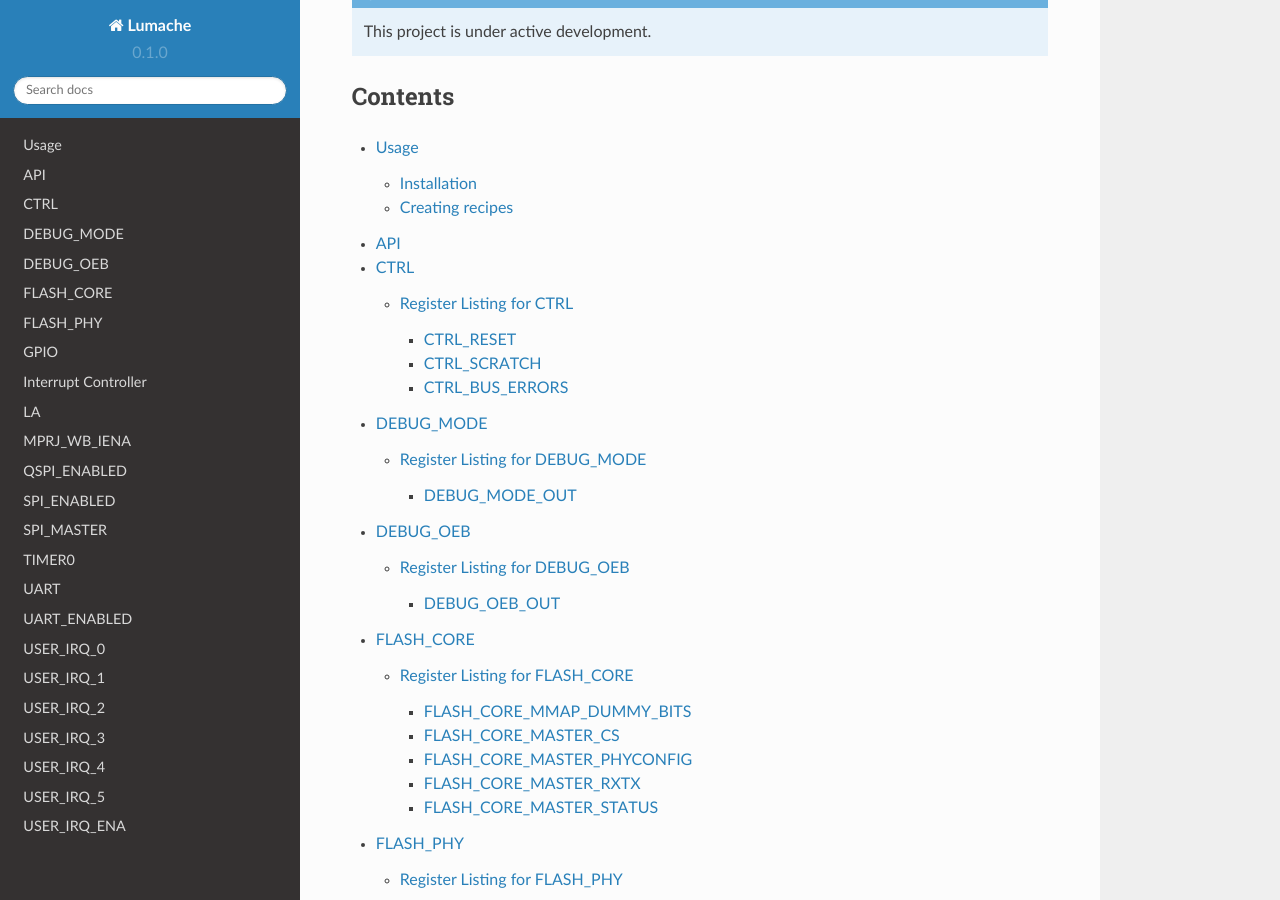
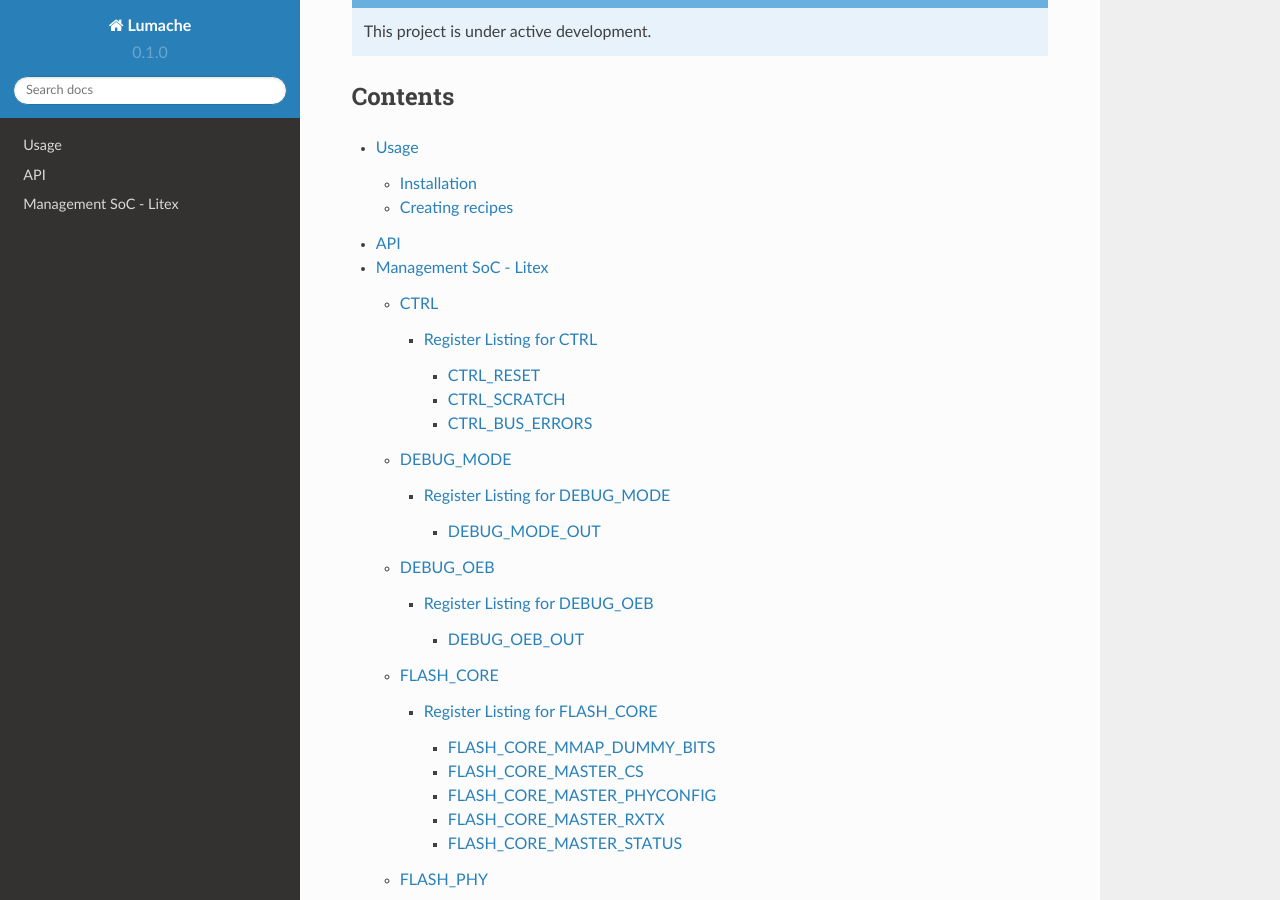
Before and after one commit to NouranAbdelaziz/rtd-tutorial, a Sphinx documentation site: the page built from docs/source/index.rst, in a window 1280 px wide and 900 px high, scrolled down 325 px. Built offline with Sphinx 7.4.7 and the Read the Docs theme 2.0.0, drawn with Linux system fonts in a browser that asks for light colours.

Commit message:
Update new_doc.rst

```diff
--- a/docs/source/new_doc.rst
+++ b/docs/source/new_doc.rst
@@ -1,3 +1,6 @@
+Management SoC - Litex
+======================
+
 CTRL
 ----
 
```
